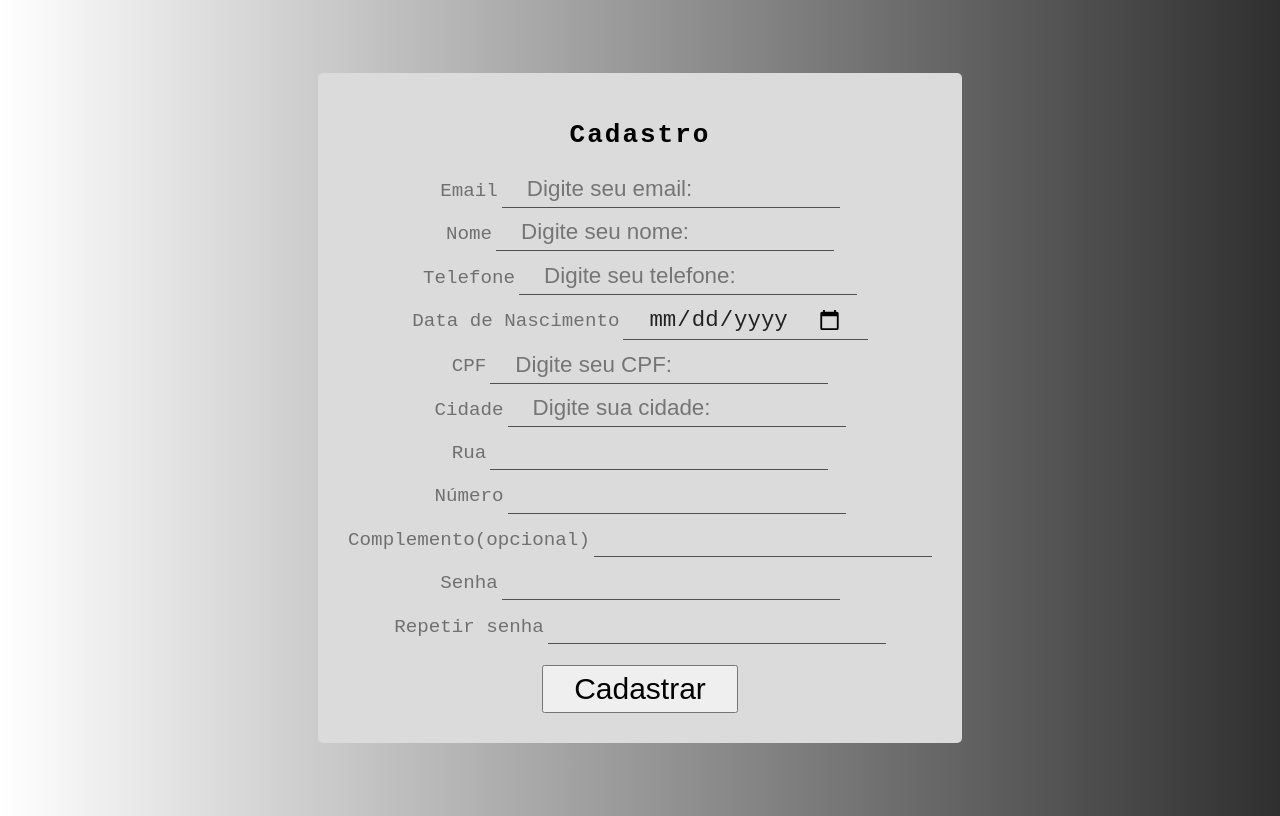
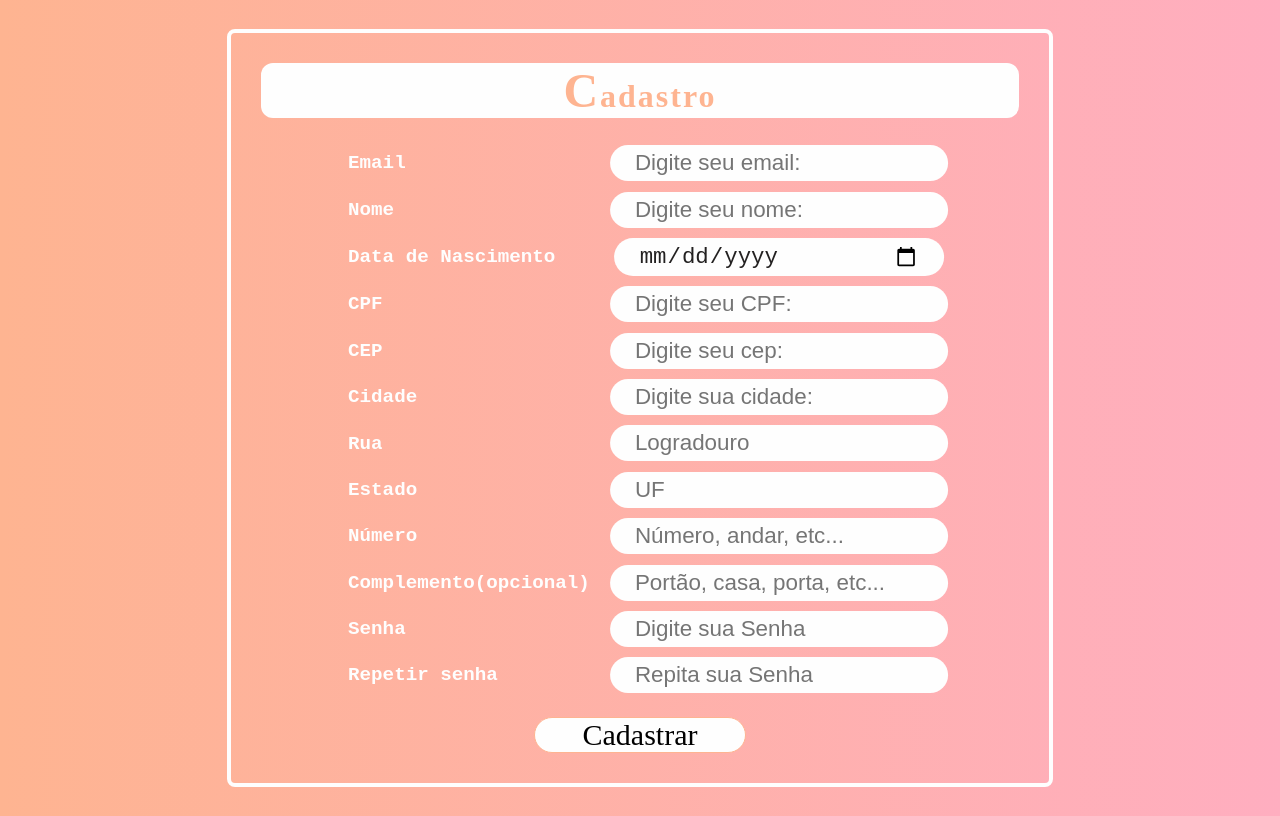
Before and after one commit to tatacarollinydev/form_cad_web_atvd, a plain HTML site: page index.html in a window 1280 px wide. Drawn offline with Linux system fonts and the light colour scheme; a web font is replaced by a local one.

Commit message:
Add Files

```diff
--- a/index.html
+++ b/index.html
@@ -1,53 +1,86 @@
 <!DOCTYPE html>
 <html lang="pt-br">
 <head>
+
     <meta charset="UTF-8">
     <meta http-equiv="X-UA-Compatible" content="IE=edge">
     <meta name="viewport" content="width=device-width, initial-scale=1.0">
-    <title>Form</title>
+    <title>Crie sua conta gratuitamente</title>
 
     <link rel="stylesheet" href="style.css">
 
 </head>
 <body>
     <form id="form">
-        <h1>Cadastro</h1>
         <div>
-            <label for="email">Email</label>
-            <input placeholder="Digite seu email:" type="email" id="email">
+            <div>
+                <table>
+                    <h1 class="title">Cadastro</h1>
+                    <tr>
+                        <td class="firsttd"><label for="email">Email</label></td>
+                        <td><input placeholder="Digite seu email:" type="email" id="email"></td>
+                    </tr>
+
+                    <tr>
+                        <td class="firsttd"><label for="nome">Nome</label></td>
+                        <td><input placeholder="Digite seu nome:" type="text" id="nome"></td>
+                    </tr>
+
+                    <tr>
+                        <td class="firsttd"><label for="Data">Data de Nascimento</label></td>
+                        <td><input type="date" id="Data"></td>
+                    </tr>
+
+                    <tr>
+                        <td class="firsttd"><label for="CPF">CPF</label></td>
+                        <td><input placeholder="Digite seu CPF:" type="number" id="CPF"></td>
+                    </tr>
+
+                    <tr>
+                        <td class="firsttd"><label for="cidade">CEP</label></td>
+                        <td><input placeholder="Digite seu cep:" type="text" id="cep"></td>
+                    </tr>
+
+                    <tr>
+                        <td class="firsttd"><label for="cidade">Cidade</label></td>
+                        <td><input placeholder="Digite sua cidade:" type="text" id="cidade" disabled></td>
+                    </tr>
+
+                    <tr>
+                        <td class="firsttd"><label for="rua">Rua</label></td>
+                        <td><input  type="text" id="rua" disabled placeholder="Logradouro"></td>
+                    </tr>
+
+                    <tr>
+                        <td class="firsttd"><label for="rua">Estado</label></td>
+                        <td><input  type="text" id="estado" disabled placeholder="UF"></td>
+                    </tr>
+
+                    <tr>
+                        <td class="firsttd"><label for="numero">Número</label></td>
+                        <td><input type="number" id="numero" placeholder="Número, andar, etc..."></td>
+                    </tr>
+
+                    <tr>
+                        <td class="firsttd"><label for="complemento">Complemento(opcional)</label></td>
+                        <td><input type="text" id="complemento" placeholder="Portão, casa, porta, etc..."></td>
+                    </tr>
+
+                    <tr>
+                        <td class="firsttd"><label for="Senha">Senha</label></td>
+                        <td><input type="password" id="Senha" placeholder="Digite sua Senha"></td>
+                    </tr>
+
+                    <tr>
+                        <td class="firsttd"><label for="repetir">Repetir senha</label></td>
+                        <td><input type="password" id="repetir" placeholder="Repita sua Senha"></td>
+                    </tr>
+
+                    </table>
+                </div>
             <br>
-            <label for="nome">Nome</label>
-            <input placeholder="Digite seu nome:" type="text" id="nome">
-            <br>
-            <label for="tell">Telefone</label>
-            <input placeholder="Digite seu telefone:" type="tel" id="tell">
-            <br>
-            <label for="Data">Data de Nascimento</label>
-            <input type="date" id="Data">
-            <br>
-            <label for="CPF">CPF</label>
-            <input placeholder="Digite seu CPF:" type="number" id="CPF">
-            <br>
-            <label for="cidade">Cidade</label>
-            <input placeholder="Digite sua cidade:" type="text" id="cidade">
-            <br>
-            <label for="rua">Rua</label>
-            <input  type="text" id="rua">
-            <br>
-            <label for="numero">Número</label>
-            <input type="number" id="numero">
-            <br>
-            <label for="complemento">Complemento(opcional)</label>
-            <input type="text" id="complemento">
-            <br>
-            <label for="Senha">Senha</label>
-            <input type="password" id="Senha">
-            <br>
-            <label for="repetir">Repetir senha</label>
-            <input type="password" id="repetir">
+            <button onclick="valida()" type="button">Cadastrar</button>
         </div>
-        <br>
-        <button onclick="valida()" type="button">Cadastrar</button>
     </form>
 
     <script src="script.js"></script>
--- a/script.js
+++ b/script.js
@@ -1,17 +1,57 @@
+document.getElementById("cep").addEventListener("blur", () => verificarCep(document.getElementById("cep").value));
+
+function verificarCep(cep) {
+    let regex = /[0-9]/;
+    if (regex.test(cep) == true) {
+        if (cep.length == 8) {
+            procurarLocal(cep);
+        } else {
+            alert('Cep inválido!');
+        };
+    } else {
+        alert('Cep inválido!');
+    };
+};
+
+
+function procurarLocal(cidade) {
+    fetch(`https://viacep.com.br/ws/${cidade}/json/`)
+        .then(response => {
+            if (!response.ok) {
+                throw new Error(`http error: status ${response.status}`)
+            }
+            return response.json();
+        })
+        .catch(error => {
+            alert(error.message);
+        })
+        .then(response => {
+            displayResults(response, cidade);
+        });
+};
+
+const displayResults = (data, city) => {
+    console.log(data)
+
+    document.getElementById("cidade").value = data.localidade
+    document.getElementById("estado").value = data.uf
+    document.getElementById("rua").value = data.logradouro
+
+};
+
+
 function valida() {
     var email = document.getElementById("email").value;
     var nome = document.getElementById("nome").value;
     var data_de_nascimento = document.getElementById("Data").value;
-    var tell = document.getElementById("tell").value;
     var cpf = document.getElementById("CPF").value;
     var cidade = document.getElementById("cidade").value;
     var rua = document.getElementById("rua").value;
     var numero = document.getElementById("numero").value;
     var senha = document.getElementById("Senha").value;
     var repetir_Senha = document.getElementById("repetir").value;
-    // var tell = document.getElementById('tell').value; -> Bug para pegar o valor
 
-    if (email&&nome&&data_de_nascimento&&cpf&&cidade&&rua&&numero&senha&&repetir_Senha&&tell) {
+    if (email && nome && data_de_nascimento && cpf && cidade && rua && numero && senha && repetir_Senha) {
         if (senha === repetir_Senha) {
             alert('Cadastro realizado com sucesso!');
         } else {
--- a/style.css
+++ b/style.css
@@ -1,43 +1,83 @@
+@import url('https://fonts.googleapis.com/css2?family=Inknut+Antiqua:wght@600&display=swap');
+
 body {
-    background: linear-gradient(90deg, rgb(255, 255, 255),rgb(47, 47, 47));
     display: flex;
     justify-content: center;
     align-items: center;
     min-height: 100vh;
+    background: linear-gradient(90deg, #feb491,#ffaec0);
 }
 #form{
     text-align: center;
-    background-color: rgb(219, 219, 219);
     padding: 30px;
     border-radius: 5px;
+    width: 60%;
+    border: 4px solid #fefefe;
+    border-radius: 8px;
 }
-#form>h1{
-    font-family: monospace;
+
+table {
+    margin-left: 50%;
+    transform: translateX(-50%);
+}
+
+.title {
     letter-spacing: 2px;
+    font-family: 'Inknut Antiqua', serif;
+    color: #feb491;
+    background: #fefefe;
+    padding: 0 2rem;
+    border-radius: 12px;
+    margin-top: 0;
 }
+
+.title::first-letter {
+    font-size: 3rem;
+    font-weight: 900;
+}
+
 label{
     font-family: monospace;
     font-size: 1.2rem;
-    color: #707070;
+    font-weight: 900;
+    color: #fefefe;
+    padding: .3rem 1rem;
+    border-radius: 24px;
 }
-button{
-    padding: 5px 30px;
+
+.firsttd {
+    text-align: left;
+}
+
+button {
+    padding: 0 3rem;
     cursor: pointer;
     font-size: 30px;
     font-weight: 100;
     transition: .33s;
+    border: none;
+    background: #fefefe;
+    border: 1px solid #feb491;
+    border-radius: 24px;
+    font-family: 'Inknut Antiqua', serif;
 }
+
+button:hover {
+    padding: 0 5rem;
+}
+
 input{
     padding: 5px 25px;
     margin: .2rem 0;
     background: transparent;
     border: none;
-    border-bottom: 1px solid #515050;
     outline: none;
     font-size: 1.4rem;
     color: #232121;
+    background: #fefefe;
+    border-radius: 24px;
 }
-button:hover{
-    background:rgb(158, 157, 157);
-    color: #fefefe;
+
+#Data {
+    width: 83%;
 }
```
Also changed, not shown: 1 other file.
